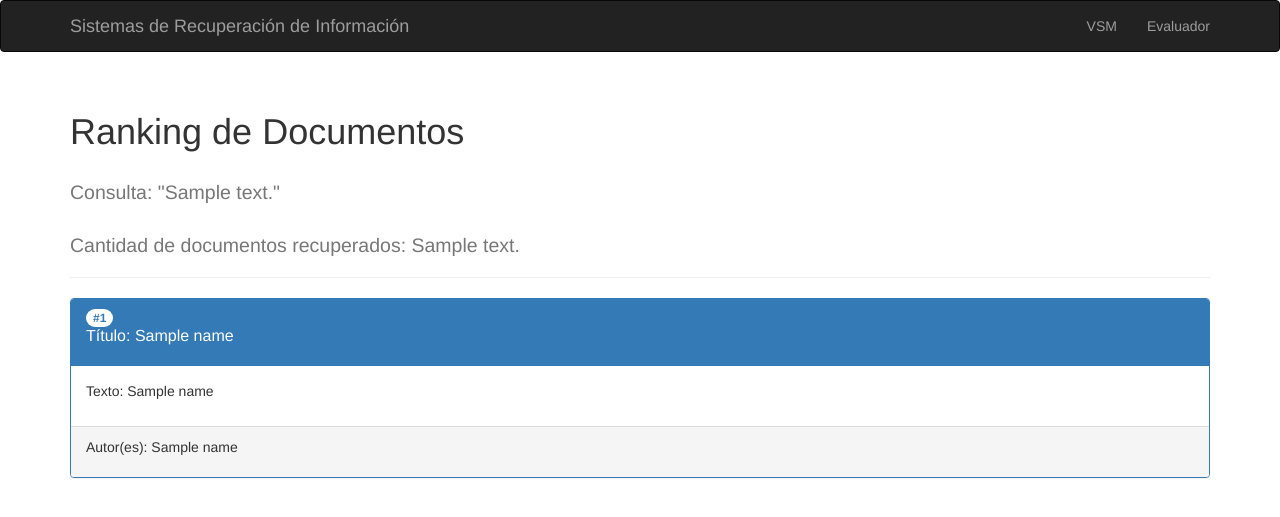
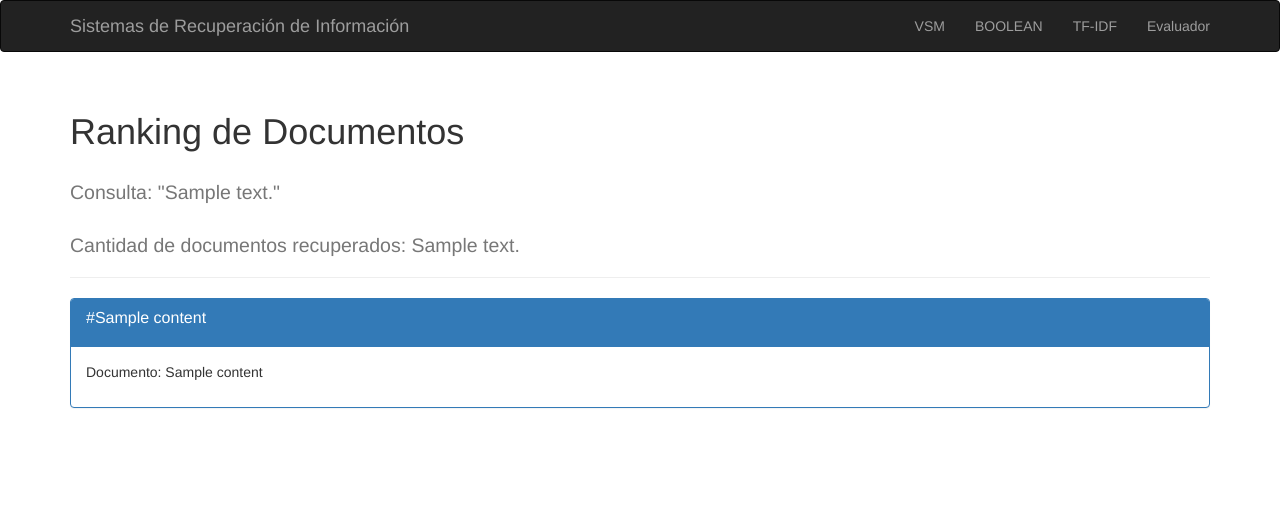
Before and after one commit to cwjki/information-retriaval-system, a Flask app: template server/templates/boolean_results.html in a window 1280 px wide. Shown: the top 517 px of the page. Run offline with Flask 2, Linux system fonts and the light colour scheme; the template is opened without the code that fills it: most values are stand-ins (such as "Sample title", 1, 10 or a date in 2020); parts of the project's set-up code (start-up, migrations or seed data) failed here and were passed over; some libraries are stand-ins or nearby versions.

Commit message:
boolean model done

```diff
--- a/server/main.py
+++ b/server/main.py
@@ -1,3 +1,4 @@
+from crypt import methods
 from pathlib import Path
 from flask import Flask, request, render_template
 from flask_bootstrap import Bootstrap
@@ -54,8 +55,20 @@ def boolean():
     if request.method == 'POST':
         query = request.form['query']
         ranking = boolean_model.compute_ranking(query)
+        count = len(ranking)
+        return render_template('boolean_results.html', content=[query, ranking, count])
+
+    else:
+        return render_template('index.html')
+
+
+@app.route("/tf-idf", methods=['GET', 'POST'])
+def tf_idf():
+    if request.method == 'POST':
+        query = request.form['query']
+        ranking = tf_idf_model.compute_ranking(query)
+        count = len(ranking)
         print(ranking)
-        count = len(ranking)
         return render_template('boolean_results.html', content=[query, ranking, count])
 
     else:
@@ -82,5 +95,6 @@ if __name__ == "__main__":
 
     # BOOLEAN MODEL
     boolean_model = IR_Boolean(corpus_med)
+    tf_idf_model = IR_TF_IDF(corpus_med)
 
     app.run(debug=True)
--- a/server/templates/base.html
+++ b/server/templates/base.html
@@ -13,6 +13,8 @@
     <!-- Collect the nav links, forms, and other content for toggling -->
       <ul class="nav navbar-nav navbar-right">
         <li><a href="/vsm">VSM</a></li>
+        <li><a href="/boolean">BOOLEAN</a></li>
+        <li><a href="/tf-idf">TF-IDF</a></li>
         <li><a href="/evaluate">Evaluador</a></li>
       </ul>
   </div><!-- /.container-fluid -->
--- a/server/templates/boolean_results.html
+++ b/server/templates/boolean_results.html
@@ -12,15 +12,11 @@
         {% for document in content[1] %}
             <div class="panel-heading">
                 <h2 class="panel-title">
-                    <span class="badge">#{{ document[0] }}</span>
-                    <p>Título: {{ document[1].title }}</p>
+                    <p>#{{ document[2] }}</p>
                 </h2>
             </div>
             <div class="panel-body">
-                <p>Texto: {{ document[1][0] }}</p>
-            </div>
-            <div class="panel-footer">
-                <p>Autor(es): {{ document[1][1] }}</p>
+                <p>Documento: {{ document[1] }}</p>
             </div>
         {% endfor %}
         </div>
```
Also changed, not shown: server/src/ir_system/models.py (+9 -2 lines), 1 other file.
